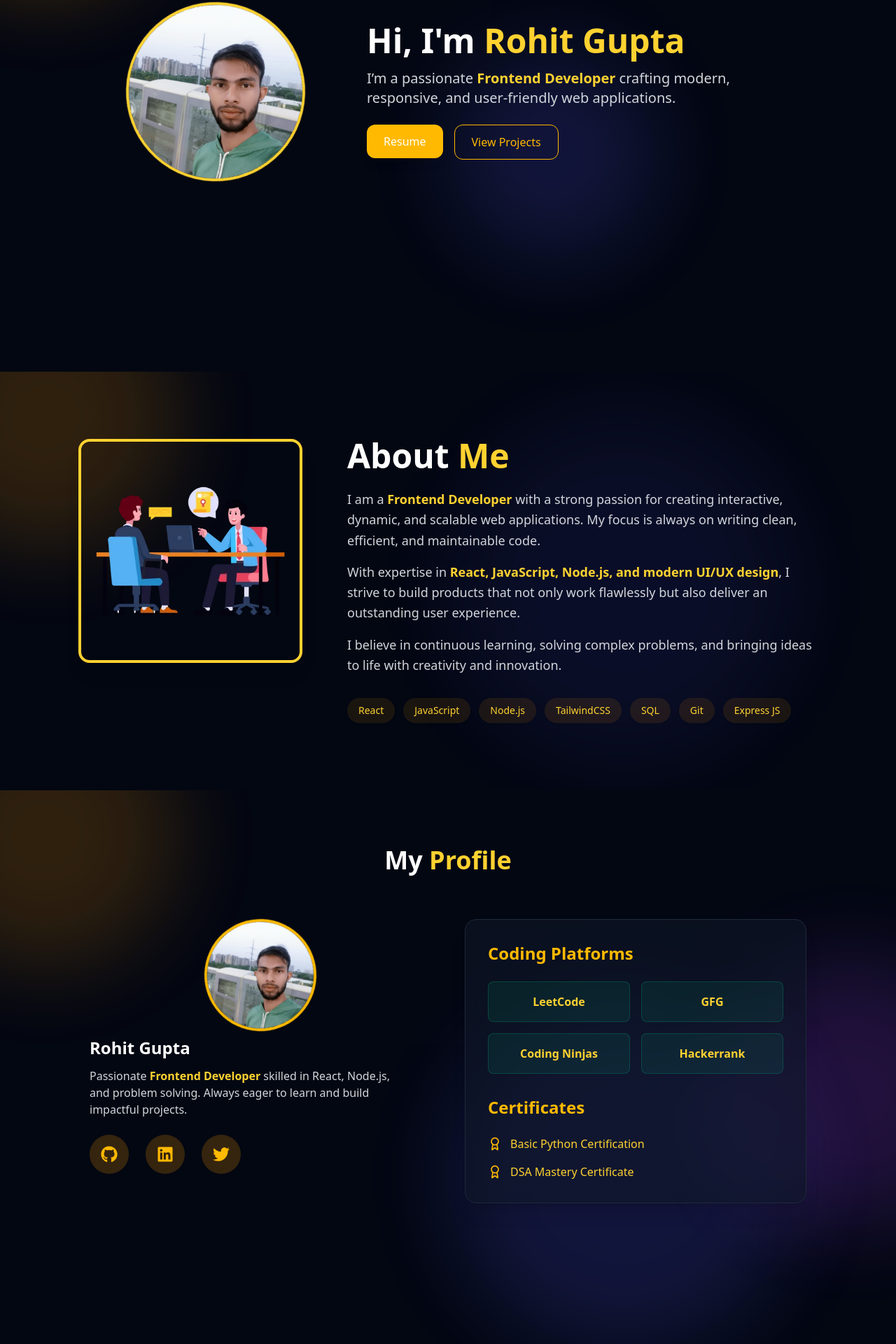
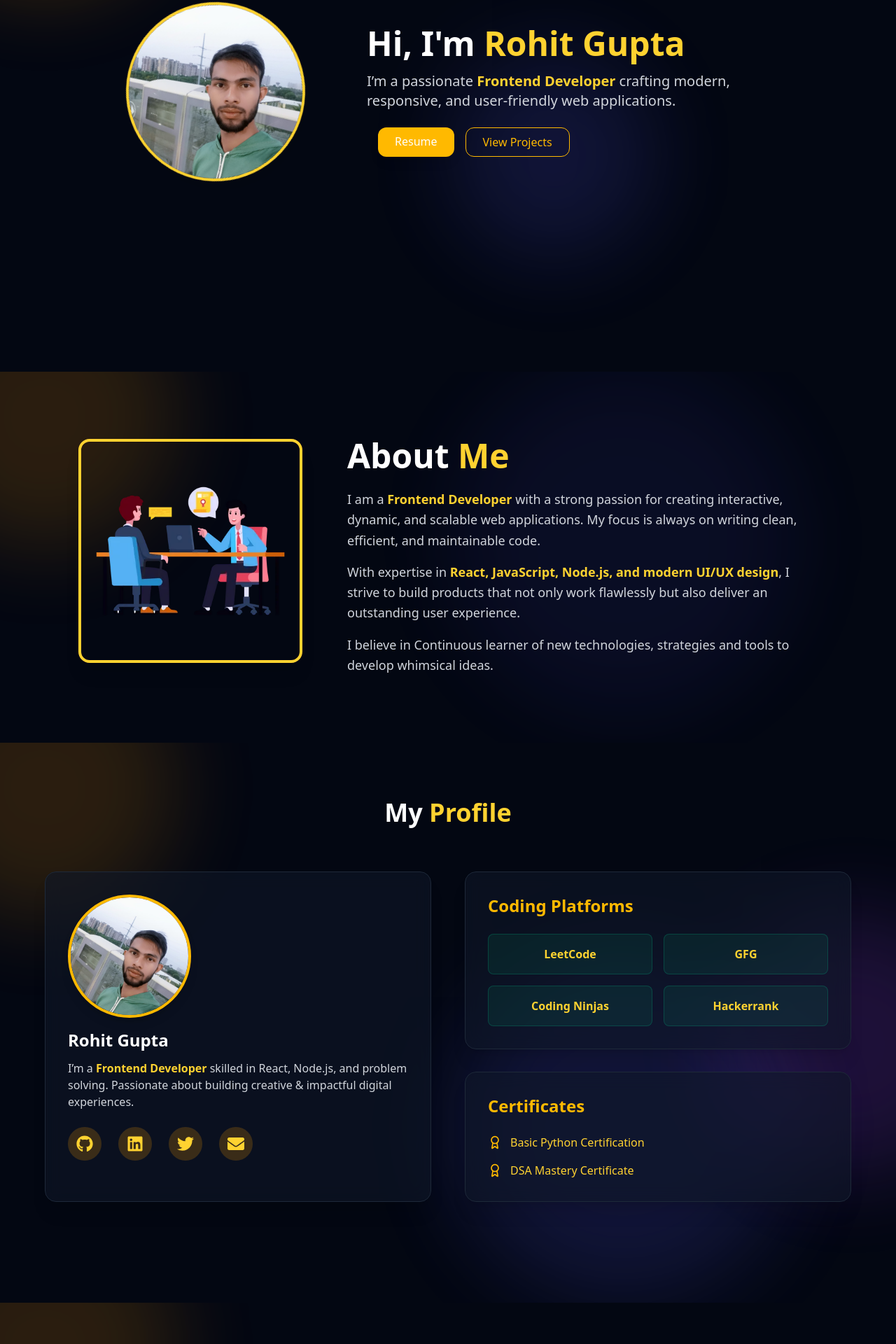
Before and after one commit to rohitgupta1938/Portfolio2.0, a React (Vite) app: page / in a window 1280 px wide. Shown: the part 269-2189 px from the top of the page at 70% size. Built offline with nearby package versions, Linux system fonts and the light colour scheme.

Commit message:
first commit

```diff
--- a/index.html
+++ b/index.html
@@ -3,7 +3,7 @@
   <head>
     <meta charset="UTF-8" />
     <meta name="viewport" content="width=device-width, initial-scale=1.0" />
-        <link rel="icon" type="image/svg+xml" href="/rect.svg" />
+        <link rel="icon" src="/rect.svg" />
     <title>Rohit Gupta</title>
   </head>
   <body>
--- a/src/components/About.jsx
+++ b/src/components/About.jsx
@@ -20,14 +20,15 @@ function About() {
           whileInView={{ opacity: 1, x: 0 }}
           viewport={{ once: true }}
           transition={{ duration: 0.8 }}
-          className="flex-shrink-0"
+          className="flex-shrink-0 mt-6 sm:mt-8 md:mt-12 lg:mt-0"
         >
           <img
             src="/about.webp"
             alt="About Me"
-            className="w-72 h-72 md:w-80 md:h-80 object-cover rounded-2xl shadow-xl border-4 border-amber-300"
+            className="w-48 h-48 sm:w-60 sm:h-60 md:w-72 md:h-72 lg:w-80 lg:h-80 object-cover rounded-2xl shadow-xl border-4 border-amber-300"
           />
         </motion.div>
+
 
         {/* Right: Text */}
         <motion.div
@@ -53,22 +54,10 @@ function About() {
           </p>
 
           <p className="text-lg text-gray-300 leading-relaxed max-w-2xl">
-            I believe in continuous learning, solving complex problems, and bringing ideas to life with creativity and innovation.
+            I believe in Continuous learner of new technologies, strategies and tools to develop whimsical ideas.
           </p>
 
           {/* Skills Badges */}
-          <div className="pt-4 flex flex-wrap gap-3 justify-center md:justify-start">
-            {["React", "JavaScript", "Node.js", "TailwindCSS", "SQL", "Git", "Express JS"].map(
-              (skill) => (
-                <span
-                  key={skill}
-                  className="px-4 py-2 bg-amber-500/10 text-amber-300 rounded-full text-sm font-medium shadow-sm hover:bg-emerald-500/20 transition"
-                >
-                  {skill}
-                </span>
-              )
-            )}
-          </div>
         </motion.div>
       </div>
     </section>
--- a/src/components/Hero.jsx
+++ b/src/components/Hero.jsx
@@ -1,9 +1,8 @@
 // src/components/Hero.jsx
 import { motion } from "framer-motion";
-import {useState}from "react";
+import { useState } from "react";
 
-function Hero()
-{
+function Hero() {
   const [open, setOpen] = useState(false);
   return (
     <section
@@ -12,9 +11,9 @@ function Hero()
     >
       {/* 🔹 Floating Blobs Background */}
       <div
-      className="absolute -top-32 -left-32 w-96 h-96 bg-amber-500/30 rounded-full blur-3xl animate-pulse"></div>
+        className="absolute -top-32 -left-32 w-96 h-96 bg-amber-500/30 rounded-full blur-3xl animate-pulse"></div>
       <div
-      className="absolute bottom-40 left-1/2 w-[300px] h-[300px] bg-indigo-500/20 rounded-full blur-3xl animate-pulse delay-1000"></div>
+        className="absolute bottom-40 left-1/2 w-[300px] h-[300px] bg-indigo-500/20 rounded-full blur-3xl animate-pulse delay-1000"></div>
 
       {/* Left: Profile Image */}
       <motion.div
@@ -50,43 +49,20 @@ function Hero()
 
         {/* Buttons */}
         <div className="mt-6 flex gap-4 justify-center md:justify-start">
-        <div className="relative inline-block ">
-      {/* Main button */}
-      <button
-        onClick={() => setOpen(true)}
-        className="px-6 py-3 bg-amber-400 text-white rounded-xl font-medium shadow-lg hover:bg-emerald-600 transition"
-      >
-        Resume
-      </button>
-
-      {/* Hover menu */}
-      {open && (
-        <div
-          onMouseEnter={() => setOpen(true)}
-          onMouseLeave={() => setOpen(false)}
-          className="flex justify-center absolute top-full mt-2 left-0 w-auto bg-black rounded-xl shadow-lg border border-gray-200 z-50"
-        >
+          <div className="relative inline-block ">
+            {/* Main button */}
+          </div>
           <a
-            href="/UpdatedResume.pdf"
-            target="_blank"
-            className="block px-4 py-2 m-1  hover:border hover:border-emerald-400 hover:text-emerald-400 rounded-xl font-medium hover:bg-emerald-400/20 transition"
+            href="./UpdatedResume.pdf"
+            target="_blanck"
+            className="px-6 py-2  bg-amber-400 text-white rounded-xl font-medium shadow-lg hover:bg-amber-600 transition"
           >
-            Show Resume
+            Resume
           </a>
-          <a
-            href="/UpdatedResume.pdf"
-            download
-            className="block px-4 py-2 m-1 hover:border hover:border-amber-300 hover:text-amber-400 rounded-xl font-medium hover:bg-emerald-400/20 transition"
-          >
-            Download Resume
-          </a>
-        </div>
-      )}
-    </div>
           <a
             href="#projects"
             onMouseEnter={() => setOpen(false)}
-            className="px-6 py-3 border border-amber-400 text-amber-400 rounded-xl font-medium hover:bg-emerald-400/20 transition"
+            className="px-6 py-2 border border-amber-400 text-amber-400 rounded-xl font-medium hover:bg-amber-400/20 transition"
           >
             View Projects
           </a>
--- a/src/components/Navbar.jsx
+++ b/src/components/Navbar.jsx
@@ -25,14 +25,14 @@ function Navbar() {
 
   return (
     <nav className="fixed top-0 left-0 w-full bg-gray-950/80 backdrop-blur-md border-b border-gray-900 z-50">
-      <div className="max-w-7xl mx-auto px-6 py-4 flex items-center justify-between">
+      <div className="max-w-7xl mx-auto px-4 py-4 flex items-center justify-between">
         {/* Logo */}
         <h1 className="text-2xl font-bold text-white">
           <span className="text-amber-300">Rohit Gupta</span>
         </h1>
 
         {/* Desktop Menu */}
-        <ul className="hidden md:flex gap-8 text-gray-300 font-medium">
+        <ul className="hidden md:flex gap-5 text-gray-300 font-medium">
           {navItems.map((item) => (
             <li key={item.name}>
               <a
--- a/src/components/Profile.jsx
+++ b/src/components/Profile.jsx
@@ -7,7 +7,7 @@ function Profile() {
   return (
     <section
       id="profile"
-      className="relative min-h-screen bg-gray-950 text-white py-20 px-10 flex flex-col items-center overflow-hidden"
+      className="relative min-h-screen bg-gray-950 text-white py-20 px-6 md:px-12 flex flex-col items-center overflow-hidden"
     >
       {/* 🔹 Floating Blobs Background */}
       <div className="absolute -top-32 -left-32 w-96 h-96 bg-amber-500/20 rounded-full blur-3xl animate-pulse"></div>
@@ -19,77 +19,84 @@ function Profile() {
         initial={{ opacity: 0, y: -40 }}
         animate={{ opacity: 1, y: 0 }}
         transition={{ duration: 0.7 }}
-        className="text-4xl font-bold mb-16 z-10"
+        className="text-4xl font-bold mb-16 z-10 text-center"
       >
         My <span className="text-amber-300">Profile</span>
       </motion.h2>
 
       {/* Content Grid */}
-      <div className="grid grid-cols-1 md:grid-cols-2 gap-12 max-w-5xl w-full relative z-10">
-        {/* Left Side - Profile Image & Intro */}
+      <div className="grid grid-cols-1 lg:grid-cols-2 gap-12 max-w-6xl w-full relative z-10">
+
+        {/* Left Side - Profile Info */}
         <motion.div
           initial={{ opacity: 0, x: -60 }}
-          animate={{ opacity: 1, x: 0 }}
+          whileInView={{ opacity: 1, x: 0 }}
+          viewport={{ once: true }}
           transition={{ duration: 0.8 }}
-          className="flex flex-col items-center md:items-start text-center md:text-left"
+          className="bg-gray-900/60 backdrop-blur-md shadow-xl rounded-2xl p-8 border border-gray-800 flex flex-col items-center lg:items-start"
         >
-          <div className="mx-auto">
           <img
             src="/myphoto.jpeg"
             alt="Profile"
-            className="w-40 h-40 md:w-40 md:h-40 object-cover -rotate-20 rounded-full shadow-xl border-4 border-amber-400 backdrop-blur-lg"
+            className="w-44 h-44 object-cover rounded-full shadow-lg border-4 border-amber-400"
           />
-          </div>
-          <h3 className="text-2xl font-semibold pt-2">Rohit Gupta</h3>
-          <p className="text-gray-300 mt-3 max-w-md">
-            Passionate{" "}
+          <h3 className="text-2xl font-semibold mt-4">Rohit Gupta</h3>
+          <p className="text-gray-300 mt-3 text-center lg:text-left">
+            I’m a{" "}
             <span className="text-amber-300 font-semibold">
               Frontend Developer
             </span>{" "}
-            skilled in React, Node.js, and problem solving. Always eager to
-            learn and build impactful projects.
+            skilled in React, Node.js, and problem solving. Passionate about
+            building creative & impactful digital experiences.
           </p>
 
           {/* Social Links */}
           <div className="flex gap-6 mt-6">
+            {[
+              {
+                icon: <FaGithub className="text-2xl" />,
+                url: "https://github.com/rohitgupta1938",
+              },
+              {
+                icon: <FaLinkedin className="text-2xl" />,
+                url: "https://www.linkedin.com/in/rohitgupta1938/",
+              },
+              {
+                icon: <FaTwitter className="text-2xl" />,
+                url: "https://twitter.com/RohitGupta91485",
+              },
+              {
+                icon: <FaEnvelope className="text-2xl" />,
+                url: "mailto:rohitgupta1938@gmail.com",
+              },
+            ].map((social, i) => (
               <a
-              href="https://github.com/rohitgupta1938"
+                key={i}
+                href={social.url}
                 target="_blank"
                 rel="noopener noreferrer"
-              className="p-4 rounded-full bg-amber-500/20 hover:bg-amber-500/40 transition"
+                className="p-3 rounded-full bg-amber-500/20 hover:bg-amber-500/40 transition text-amber-300"
               >
-              <FaGithub className="text-2xl text-amber-400" />
+                {social.icon}
               </a>
-            <a
-              href="https://www.linkedin.com/in/rohitgupta1938/"
-              target="_blank"
-              rel="noopener noreferrer"
-              className="p-4 rounded-full bg-amber-500/20 hover:bg-amber-500/40 transition"
-            >
-              <FaLinkedin className="text-2xl text-amber-400" />
-            </a>
-            <a
-              href="https://twitter.com/RohitGupta91485"
-              target="_blank"
-              className="p-4 rounded-full bg-amber-500/20 hover:bg-amber-500/40 transition"
-              >
-              <FaTwitter className="text-2xl text-amber-400" />
-            </a>
+            ))}
           </div>
         </motion.div>
 
-        {/* Right Side - Coding Platforms & Certificates */}
+        {/* Right Side - Platforms & Certificates */}
+        <div className="flex flex-col gap-8">
+          {/* Coding Platforms */}
           <motion.div
-          initial={{ opacity: 0, x: 60 }}
-          animate={{ opacity: 1, x: 0 }}
+            initial={{ opacity: 0, y: 40 }}
+            whileInView={{ opacity: 1, y: 0 }}
+            viewport={{ once: true }}
             transition={{ duration: 0.8 }}
             className="bg-gray-900/60 backdrop-blur-md shadow-xl rounded-2xl p-8 border border-gray-800"
           >
-          {/* Coding Platforms */}
             <h3 className="text-2xl font-semibold mb-6 text-amber-400">
               Coding Platforms
             </h3>
-          <div className="grid grid-cols-2 gap-4 mb-8">
+            <div className="grid grid-cols-2 gap-4">
               {[
                 { name: "LeetCode", url: "https://leetcode.com/u/rohitgupta1938/" },
                 { name: "GFG", url: "https://www.geeksforgeeks.org/user/rohitgupfjfu/" },
@@ -101,16 +108,22 @@ function Profile() {
                   href={platform.url}
                   target="_blank"
                   rel="noopener noreferrer"
-                className="block bg-emerald-500/10 border border-emerald-400/20 p-4 rounded-lg text-center hover:bg-emerald-500/20 transition"
+                  className="block bg-emerald-500/10 border border-emerald-400/20 p-4 rounded-lg text-center hover:bg-emerald-500/20 transition font-semibold text-amber-300"
                 >
-                <span className="font-semibold text-amber-300">
                   {platform.name}
-                </span>
                 </a>
               ))}
             </div>
+          </motion.div>
 
           {/* Certificates */}
+          <motion.div
+            initial={{ opacity: 0, y: 40 }}
+            whileInView={{ opacity: 1, y: 0 }}
+            viewport={{ once: true }}
+            transition={{ duration: 0.8, delay: 0.2 }}
+            className="bg-gray-900/60 backdrop-blur-md shadow-xl rounded-2xl p-8 border border-gray-800"
+          >
             <h3 className="text-2xl font-semibold mb-6 text-amber-400">
               Certificates
             </h3>
@@ -134,7 +147,9 @@ function Profile() {
             </ul>
           </motion.div>
         </div>
+      </div>
     </section>
   );
 }
-export default Profile
+
+export default Profile;
--- a/src/components/Skill.jsx
+++ b/src/components/Skill.jsx
@@ -1,33 +1,61 @@
+// src/components/Skills.jsx
+import { motion } from "framer-motion";
+
 export default function Skills() {
+  const skills = [
+    {
+      title: "Languages",
+      items: ["C++", "Python", "C"],
+    },
+    {
+      title: "Frontend",
+      items: ["HTML", "CSS", "JavaScript", "ReactJS", "Tailwind", "Bootstrap"],
+    },
+    {
+      title: "Backend",
+      items: ["NodeJS", "ExpressJS", "SQL", "MongoDB"],
+    },
+    {
+      title: "Other",
+      items: ["MySQL", "Data Structures", "OOPs"],
+    },
+    {
+      title: "Tools",
+      items: ["VS Code", "Git", "RapidAPI"],
+    },
+  ];
+
   return (
-    <section id="skills" className="w-full bg-black py-17">
-      <div className="px-10 md:px-20">
-        <h1 className="text-center text-4xl md:text-5xl font-semibold text-white mb-8">
-          My Skills
+    <section id="skills" className="w-full bg-black py-20">
+      <div className="px-6 md:px-20 max-w-6xl mx-auto">
+        <h1 className="text-center text-4xl md:text-4xl font-bold text-white  mb-12">
+          My <span className="text-amber-400">Skills</span>
         </h1>
-        <div className="flex flex-col">
-          <div className="text-[23px] text-[#fffbf2] mb-1">Languages : C++ | Python | C</div>
-          <div className="bg-amber-300 h-[6px] rounded-md mb-4"></div>
 
-          <div className="text-[23px] text-[#fffbf2] mb-1">
-            Frontend : HTML | CSS | Javascript | ReactJS | TailWind | Bootstrap | Wordpress
-          </div>
-          <div className="bg-amber-300 h-[6px] rounded-md mb-4"></div>
-
-          <div className="text-[23px] text-[#fffbf2] mb-1">
-            Backend : NodeJS | ExpressJS | SQL | MongoDB
-          </div>
-          <div className="bg-amber-300 h-[6px] rounded-md mb-4"></div>
-
-          <div className="text-[23px] text-[#fffbf2] mb-1">
-            Other : MySQL | Data Structures | OOPs
-          </div>
-          <div className="bg-amber-300 h-[6px] rounded-md mb-4"></div>
-
-          <div className="text-[23px] text-[#fffbf2] mb-1">
-            Tools : VS Code | Git | RapidAPI
-          </div>
-          <div className="bg-amber-300 h-[6px] rounded-md mb-4"></div>
+        {/* Skills Grid */}
+        <div className="grid grid-cols-1 sm:grid-cols-2 lg:grid-cols-3 gap-8">
+          {skills.map((skill, index) => (
+            <motion.div
+              key={index}
+              initial={{ opacity: 0, y: 50 }}
+              whileInView={{ opacity: 1, y: 0 }}
+              viewport={{ once: true }}
+              transition={{ duration: 0.6, delay: index * 0.2 }}
+              className="bg-gradient-to-br from-gray-900 to-gray-800 p-6 rounded-2xl shadow-lg border border-amber-400/20 hover:shadow-amber-400/30 hover:scale-105 transition-transform"
+            >
+              <h2 className="text-xl font-semibold text-amber-300 mb-4">{skill.title}</h2>
+              <div className="flex flex-wrap gap-2">
+                {skill.items.map((item, i) => (
+                  <span
+                    key={i}
+                    className="px-3 py-1 text-sm bg-amber-500/10 border border-amber-400/30 text-white rounded-full hover:bg-amber-500/20 transition"
+                  >
+                    {item}
+                  </span>
+                ))}
+              </div>
+            </motion.div>
+          ))}
         </div>
       </div>
     </section>
```
Also changed, not shown: src/components/Contact.jsx (+53 -48 lines). Lines whose indentation alone changed are shown as unchanged.
